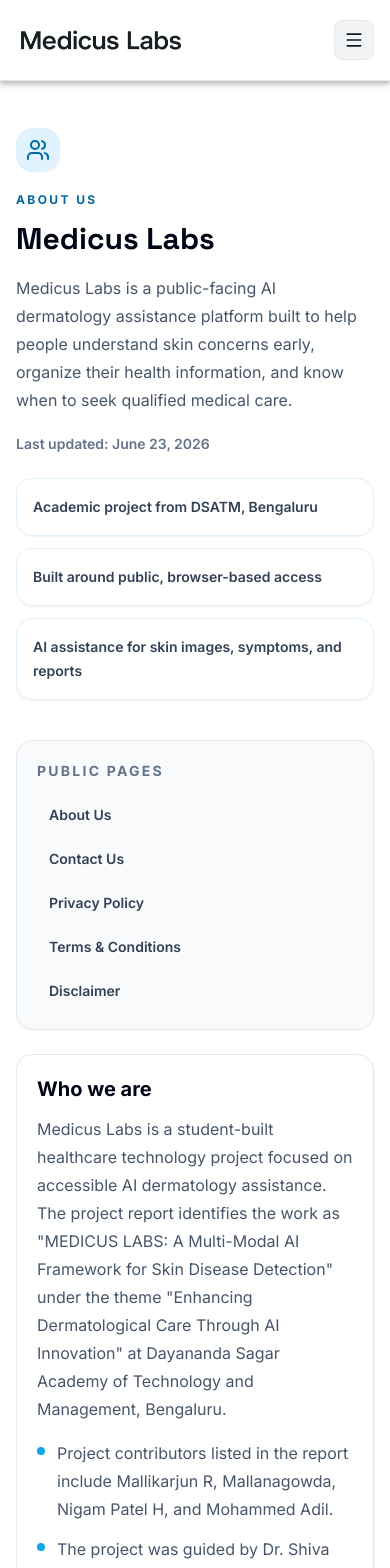
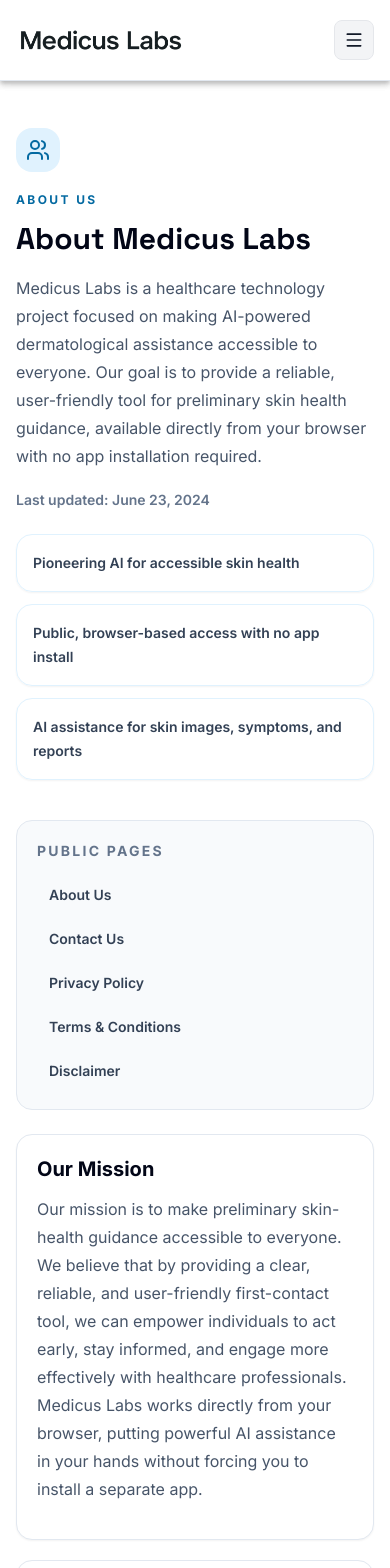
Before and after one commit to mallikarjunr444-gif/labs, a React (Vite) app in the folder frontend/: page /about in a window 390 px wide. Shown: the top 1568 px of the page. Built offline with nearby package versions, Linux system fonts and the light colour scheme.

Commit message:
feat: Update login to single button and fix auth flow

```diff
--- a/frontend/src/firebase.ts
+++ b/frontend/src/firebase.ts
@@ -1,14 +1,15 @@
 import { initializeApp } from 'firebase/app';
 import { getAuth } from 'firebase/auth';
 
-// TODO: Replace with your own Firebase project configuration
+// For Firebase JS SDK v7.20.0 and later, measurementId is optional
 const firebaseConfig = {
-  apiKey: "YOUR_API_KEY",
-  authDomain: "YOUR_AUTH_DOMAIN",
-  projectId: "YOUR_PROJECT_ID",
-  storageBucket: "YOUR_STORAGE_BUCKET",
-  messagingSenderId: "YOUR_MESSAGING_SENDER_ID",
-  appId: "YOUR_APP_ID"
+  apiKey: "AIzaSyB-gh3BrvC_QbHcdz3xFV--ZsGieH_nMNs",
+  authDomain: "labs-8b2b3.firebaseapp.com",
+  projectId: "labs-8b2b3",
+  storageBucket: "labs-8b2b3.firebasestorage.app",
+  messagingSenderId: "172581181869",
+  appId: "1:172581181869:web:4731ced0dbb9db1a972924",
+  measurementId: "G-DRX2TF9YC1"
 };
 
 // Initialize Firebase
--- a/frontend/src/pages/PublicInfoPage.tsx
+++ b/frontend/src/pages/PublicInfoPage.tsx
@@ -26,72 +26,64 @@
 const content: Record<PublicInfoPageType, PublicInfoContent> = {
   about: {
     eyebrow: 'About Us',
-    title: 'Medicus Labs',
+    title: 'About Medicus Labs',
     summary:
-      'Medicus Labs is a public-facing AI dermatology assistance platform built to help people understand skin concerns early, organize their health information, and know when to seek qualified medical care.',
+      'Medicus Labs is a healthcare technology project focused on making AI-powered dermatological assistance accessible to everyone. Our goal is to provide a reliable, user-friendly tool for preliminary skin health guidance, available directly from your browser with no app installation required.',
     icon: Users,
-    updated: 'June 23, 2026',
+    updated: 'June 23, 2024',
     highlights: [
-      'Academic project from DSATM, Bengaluru',
-      'Built around public, browser-based access',
+      'Pioneering AI for accessible skin health',
+      'Public, browser-based access with no app install',
       'AI assistance for skin images, symptoms, and reports',
     ],
     sections: [
       {
-        title: 'Who we are',
+        title: 'Our Mission',
         body:
-          'Medicus Labs is a student-built healthcare technology project focused on accessible AI dermatology assistance. The project report identifies the work as "MEDICUS LABS: A Multi-Modal AI Framework for Skin Disease Detection" under the theme "Enhancing Dermatological Care Through AI Innovation" at Dayananda Sagar Academy of Technology and Management, Bengaluru.',
+          'Our mission is to make preliminary skin-health guidance accessible to everyone. We believe that by providing a clear, reliable, and user-friendly first-contact tool, we can empower individuals to act early, stay informed, and engage more effectively with healthcare professionals. Medicus Labs works directly from your browser, putting powerful AI assistance in your hands without forcing you to install a separate app.',
+        bullets: [],
+      },
+      {
+        title: 'The Challenge We Address',
+        body:
+          'Access to specialized dermatological support is often unevenly distributed. Consultations can be expensive, and many people face long waits for specialist care, allowing concerns to worsen. Medicus Labs is designed to bridge this gap, helping users organize their symptoms, skin images, and report information so they are better prepared when they speak with a qualified healthcare professional.',
+        bullets: [],
+      },
+      {
+        title: 'Core Contributors',
+        body: 'Medicus Labs was brought to life by a dedicated team of engineers and researchers committed to enhancing dermatological care through AI innovation. The project\'s development was guided by the Department of Computer Science and Engineering.',
         bullets: [
-          'Project contributors listed in the report include Mallikarjun R, Mallanagowda, Nigam Patel H, and Mohammed Adil.',
-          'The project was guided by Dr. Shiva Sumanth Reddy, Associate Professor, Department of Computer Science and Engineering.',
-          'The goal is to make preliminary skin-health guidance easier to access from a browser without forcing users to install a separate app.',
+          '<a href="https://www.linkedin.com/in/mallikarjun-r-a85685367?utm_source=share_via&utm_content=profile&utm_medium=member_android" target="_blank" rel="noopener noreferrer">Mallikarjun R.</a>',
+          '<a href="https://www.linkedin.com/in/nigam-patel-h-19668b383?utm_source=share_via&utm_content=profile&utm_medium=member_android" target="_blank" rel="noopener noreferrer">Nigam Patel H</a>',
+          '<a href="https://www.linkedin.com/in/mallanagouda-m-93b52938b?utm_source=share_via&utm_content=profile&utm_medium=member_android" target="_blank" rel="noopener noreferrer">Mallanagouda M.</a>',
+          '<a href="https://www.linkedin.com/in/mohammed-adil-b737ab388?utm_source=share_via&utm_content=profile&utm_medium=member_android" target="_blank" rel="noopener noreferrer">Mohammed Adil</a>',
         ],
       },
       {
-        title: 'Why Medicus Labs exists',
+        title: 'What We Provide',
         body:
-          'The project documentation highlights a real healthcare access gap: dermatology support is unevenly distributed, consultations can be expensive, and rural or semi-urban users may wait weeks for specialist care. Medicus Labs is designed as a first-contact awareness tool that helps users organize symptoms, skin images, and report information before they speak with a qualified healthcare professional.',
+          'Medicus Labs provides AI-assisted skin image review, symptom-based information support, and downloadable health-report workflows. Our goal is to help users understand possible next steps and prepare better questions for doctors.',
         bullets: [
-          'The reports cite dermatological disorders as a major public-health burden affecting large populations worldwide.',
-          'The platform is designed for students, general users, rural patients, and healthcare workers who need quick preliminary screening support.',
-          'The service focuses on clarity, affordability, and low-friction access rather than replacing clinical care.',
+          'Skin image analysis for supported categories such as acne, eczema, psoriasis, melanoma, and more.',
+          'Plain-language explanations and confidence scoring to help users understand uncertainty.',
+          'Downloadable reports that can be shared with a doctor, clinic, or care provider.',
+        ],
+      },
+       {
+        title: 'Technology Foundation',
+        body:
+          'Medicus Labs is built on a multi-modal architecture combining computer vision and large language models. Our technology stack includes a React and TypeScript frontend, FastAPI AI services, and secure cloud infrastructure.',
+        bullets: [
+          'Our training corpus combines public dermatology datasets including HAM10000, ISIC, and DermNet.',
+          'The underlying models achieved a high weighted F1-score of 0.913 across seven skin-disease classes during evaluation.',
+          'The platform is optimized for fast response times, with core workflows performing in under 3 seconds.',
         ],
       },
       {
-        title: 'What we provide',
-        body:
-          'Medicus Labs provides AI-assisted skin image review, symptom-based information support, medical report interpretation concepts, confidence indicators, practical care suggestions, and downloadable health-report workflows. The website is meant to help users understand possible next steps and prepare better questions for doctors.',
-        bullets: [
-          'Skin image analysis for supported categories such as acne, eczema, psoriasis, melanoma, vitiligo, ringworm or fungal infection, and normal skin.',
-          'Plain-language explanations, severity awareness, and confidence scoring so users understand uncertainty.',
-          'Downloadable report concepts that can be shared with a doctor, clinic, parent, guardian, or care provider.',
-          'A responsive public website intended to work across desktop and mobile browsers.',
-        ],
-      },
-      {
-        title: 'Technology foundation',
-        body:
-          'The project reports describe a multi-modal architecture combining computer vision, large language models, natural language processing, and a structured medical knowledge base. The documented stack includes a React and TypeScript frontend, FastAPI AI services, cloud deployment, Supabase/PostgreSQL storage concepts, and secure file-handling practices.',
-        bullets: [
-          'The documented training corpus combines public dermatology datasets including HAM10000, ISIC, and DermNet-style clinical imagery.',
-          'The academic report describes a 160,000-image corpus and YOLOv8m-cls evaluation with a weighted F1-score of 0.913 across seven skin-disease classes.',
-          'The report also describes response-performance goals below 3 seconds for core workflows under test conditions.',
-        ],
-      },
-      {
-        title: 'Design and testing approach',
-        body:
-          'Medicus Labs was shaped through a design-thinking process: empathize, define, ideate, prototype, and test. The report describes feedback from 45 participants, including students, general users, and healthcare professionals, to evaluate navigation, upload flow, result interpretation, report usefulness, and trust.',
-        bullets: [
-          'The reported System Usability Scale score was 82.4 out of 100, categorized as excellent in the project report.',
-          'The reported task completion rate was 93.3 percent during the prototype evaluation.',
-          'User feedback emphasized quick guidance, privacy, mobile access, and simple report sharing.',
-        ],
-      },
-      {
-        title: 'Our care standard',
+        title: 'Our Care Standard',
         body:
           'Medicus Labs is built with responsible AI boundaries. It is not a diagnosis engine, not an emergency service, and not a replacement for a dermatologist. If a skin spot is changing, painful, bleeding, spreading quickly, or causing serious concern, users should contact a licensed medical professional promptly.',
+          bullets: [],
       },
     ],
   },
@@ -132,7 +124,7 @@
       {
         title: 'Cookies, analytics, and Google AdSense',
         body:
-          'Medicus Labs may use cookies, local storage, analytics tools, and advertising services to keep the site functional, measure traffic, and support future monetization. If Google AdSense or other Google advertising products are enabled, third parties including Google may place and read cookies on users browsers, use web beacons, IP addresses, or other identifiers, and collect information as a result of ad serving on this website.',
+          'Medicus Labs may use cookies, local storage, analytics tools, and advertising services to keep the site functional, measure traffic, and. If Google AdSense or other Google advertising products are enabled, third parties including Google may place and read cookies on users browsers, use web beacons, IP addresses, or other identifiers, and collect information as a result of ad serving on this website.',
         bullets: [
           'Users can manage cookies through browser settings and Google ad personalization controls.',
           'We do not intentionally use health images or medical details to target personalized advertising.',
@@ -363,7 +355,7 @@
                       {section.bullets.map((bullet) => (
                         <li key={bullet} className="flex gap-3">
                           <span className="mt-2 h-2 w-2 flex-shrink-0 rounded-full bg-sky-500" />
-                          <span className="leading-7">{bullet}</span>
+                          <span className="leading-7" dangerouslySetInnerHTML={{ __html: bullet }}></span>
                         </li>
                       ))}
                     </ul>
```
Also changed, not shown: frontend/src/components/PremiumNavbar.tsx (+9 -9 lines), frontend/src/pages/Home.tsx (+2 -59 lines), frontend/src/pages/Login.tsx (deleted, +0 -52 lines), frontend/src/pages/SignUp.tsx (deleted, +0 -63 lines).
